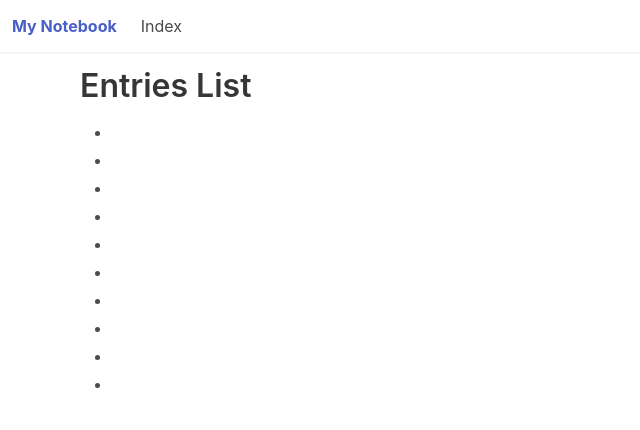
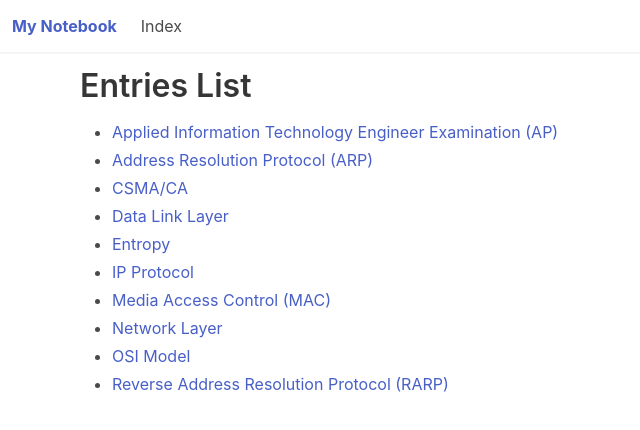
Before and after one commit to southball/notebook, a Gatsby site: page / in a window 1280 px wide. Shown: the whole page, without its empty margins (0-640 px from the left). Built offline with nearby package versions, Linux system fonts and the light colour scheme; Gatsby itself is replaced by a stand-in of ours.

Commit message:
Fix index page links

```diff
--- a/src/pages/index.js
+++ b/src/pages/index.js
@@ -16,7 +16,7 @@ const IndexPage = ({ data }) => {
           {entries.edges.map(({ node }) => (
             <li key={node.frontmatter.id}>
               <Link to={"/entry/" + node.frontmatter.id}>
-                {node.frontmatter.title_short}
+                {node.frontmatter.title || node.frontmatter.title_short}
               </Link>
             </li>
           ))}
@@ -33,6 +33,7 @@ export const pageQuery = graphql`
         node {
           frontmatter {
             title
+            title_short
             id
           }
         }
```
